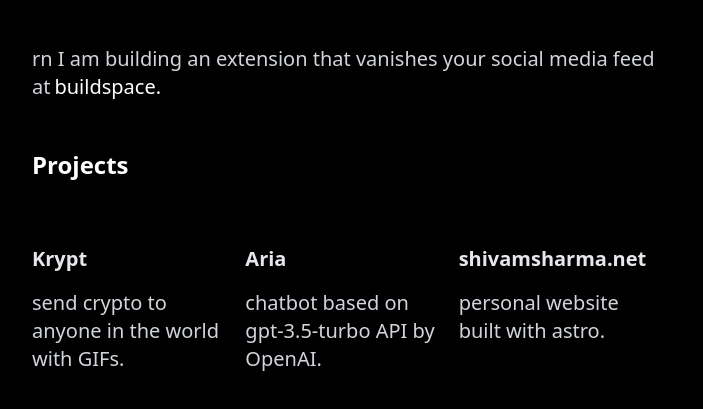
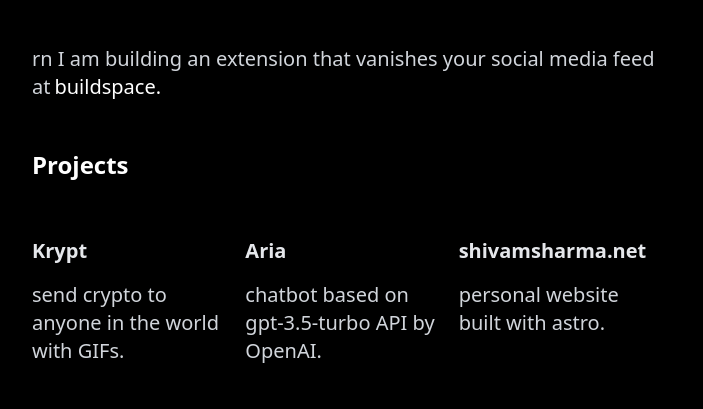
Before and after one commit to shivamhwp/site, an Astro site: page / in a window 1280 px wide. Shown: the part 225-634 px from the top of the page, without its empty margins (288-991 px from the left). Built offline with nearby package versions, Linux system fonts and the light colour scheme; Astro itself is replaced by a stand-in of ours.

Commit message:
footer spacing changed

```diff
--- a/src/components/Main.jsx
+++ b/src/components/Main.jsx
@@ -54,7 +54,7 @@ const Main = () => {
           <div className="pt-12 flex flex-col w-full ">
             <div className="text-white font-bold text-2xl">Projects</div>
 
-            <div className="grid grid-rows-auto lg:grid-cols-3 md:grid-cols-2 grid-cols-1 pr-2 gap-2 pt-8">
+            <div className="grid grid-rows-auto lg:grid-cols-3 md:grid-cols-2 grid-cols-1 pr-2 gap-2 pt-6 pb-12 ">
               {projects.map((projects) => {
                 return (
                   <div key={projects?.id}>
```
